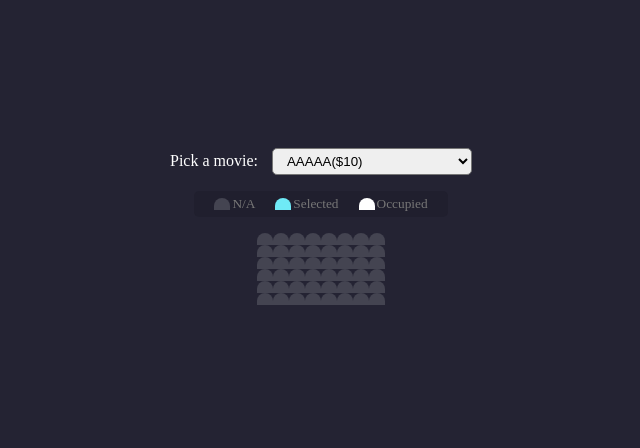
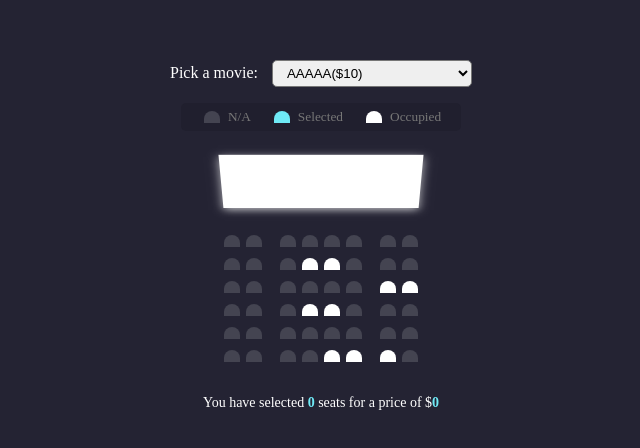
Before and after one commit to huangjia2107/Learning, a plain HTML site: page TypeScript/demos/Movie_Seat_Booking/index.html in a window 1280 px wide. Shown: the part 158-606 px from the top of the page, without its empty margins (319-959 px from the left). Drawn offline with Linux system fonts and the light colour scheme.

Commit message:
finish movie seat booking

```diff
--- a/TypeScript/demos/Movie_Seat_Booking/index.css
+++ b/TypeScript/demos/Movie_Seat_Booking/index.css
@@ -1,5 +1,5 @@
 :root {
-    --seat-na-color: #444451;
+    --seat-color: #444451;
     --seat-selected-color: #6feaf6;
     --seat-occupied-color: #ffffff;
 }
@@ -41,30 +41,64 @@ select {
     margin: 0 10px;
 }
 
-#mark li small {
-    margin-left: 2px;
+#mark small {
+    margin-left: 5px;
+}
+
+#main {
+    perspective: 1000px;
+}
+
+#screen {
+    background-color: white;
+    height: 70px;
+    width: 100%;
+    margin-bottom: 15px;
+    transform: rotateX(-45deg);
+    box-shadow: 0 3px 10px rgba(255, 255, 255, 0.7);
 }
 
 .seatRow {
     display: flex;
+    margin-top: 5px;
 }
 
 .seat {
     width: 16px;
     height: 12px;
+    margin: 3px;
     border-top-left-radius: 8px;
     border-top-right-radius: 8px;
-    background-color: var(--seat-na-color);
+    background-color: var(--seat-color);
+}
+
+.seat:nth-child(4n + 2) {
+    margin-right: 15px;
 }
 
 .naSeat {
-    background-color: var(--seat-na-color);
+    background-color: var(--seat-color);
 }
 
-.selectedSeat {
+.selected {
     background-color: var(--seat-selected-color);
 }
 
-.occupiedSeat {
+.occupied {
     background-color: var(--seat-occupied-color);
 }
+
+#main .seat:not(.occupied):hover {
+    transform: scale(1.2);
+    cursor: pointer;
+}
+
+#text{
+    margin-top: 30px;
+    font-size: 14px;
+}
+
+#text span{
+    color: #6feaf6;
+    font-weight: Bold;
+}
--- a/TypeScript/demos/Movie_Seat_Booking/index.html
+++ b/TypeScript/demos/Movie_Seat_Booking/index.html
@@ -7,24 +7,24 @@
     <body>
         <div id="movie">
             <label>Pick a movie:</label>
-            <select>
-                <option>AAAAA($10)</option>
-                <option>BBBBB($20)</option>
-                <option>CCCCC($30)</option>
+            <select id="moveSelect">
+                <option value="10">AAAAA($10)</option>
+                <option value="20">BBBBB($20)</option>
+                <option value="30">CCCCC($30)</option>
             </select>
         </div>
 
         <ul id="mark">
             <li>
-                <div class="seat naSeat"></div>
+                <div class="seat"></div>
                 <small>N/A</small>
             </li>
             <li>
-                <div class="seat selectedSeat"></div>
+                <div class="seat selected"></div>
                 <small>Selected</small>
             </li>
             <li>
-                <div class="seat occupiedSeat"></div>
+                <div class="seat occupied"></div>
                 <small>Occupied</small>
             </li>
         </ul>
@@ -47,8 +47,28 @@
                 <div class="seat"></div>
                 <div class="seat"></div>
                 <div class="seat"></div>
+                <div class="seat occupied"></div>
+                <div class="seat occupied"></div>
                 <div class="seat"></div>
                 <div class="seat"></div>
+                <div class="seat"></div>
+            </div>
+            <div class="seatRow">
+                <div class="seat"></div>
+                <div class="seat"></div>
+                <div class="seat"></div>
+                <div class="seat"></div>
+                <div class="seat"></div>
+                <div class="seat"></div>
+                <div class="seat occupied"></div>
+                <div class="seat occupied"></div>
+            </div>
+            <div class="seatRow">
+                <div class="seat"></div>
+                <div class="seat"></div>
+                <div class="seat"></div>
+                <div class="seat occupied"></div>
+                <div class="seat occupied"></div>
                 <div class="seat"></div>
                 <div class="seat"></div>
                 <div class="seat"></div>
@@ -68,34 +88,17 @@
                 <div class="seat"></div>
                 <div class="seat"></div>
                 <div class="seat"></div>
-                <div class="seat"></div>
-                <div class="seat"></div>
-                <div class="seat"></div>
-                <div class="seat"></div>
-            </div>
-            <div class="seatRow">
-                <div class="seat"></div>
-                <div class="seat"></div>
-                <div class="seat"></div>
-                <div class="seat"></div>
-                <div class="seat"></div>
-                <div class="seat"></div>
-                <div class="seat"></div>
-                <div class="seat"></div>
-            </div>
-            <div class="seatRow">
-                <div class="seat"></div>
-                <div class="seat"></div>
-                <div class="seat"></div>
-                <div class="seat"></div>
-                <div class="seat"></div>
-                <div class="seat"></div>
-                <div class="seat"></div>
+                <div class="seat occupied"></div>
+                <div class="seat occupied"></div>
+                <div class="seat occupied"></div>
                 <div class="seat"></div>
             </div>
         </div>
 
-        <p id="text"></p>
+        <p id="text">
+            You have selected <span id="count">0</span> seats for a price of
+            $<span id="price">0</span>
+        </p>
 
         <!--script-->
         <script src="index.js"></script>
--- a/TypeScript/demos/Movie_Seat_Booking/index.js
+++ b/TypeScript/demos/Movie_Seat_Booking/index.js
@@ -0,0 +1,29 @@
+const main = document.getElementById("main");
+const movieSelect = document.getElementById("moveSelect");
+const seatCount = document.getElementById("count");
+const seatPrice = document.getElementById("price");
+
+let moviePrice = movieSelect.value;
+updateSelectedCount();
+
+function updateSelectedCount() {
+    const selectedSeats = document.querySelectorAll(".seatRow .seat.selected");
+    var selectedCount = selectedSeats.length;
+
+    seatCount.innerText = selectedCount;
+    seatPrice.innerText = selectedCount * moviePrice;
+}
+
+movieSelect.addEventListener("change", e => {
+    moviePrice = e.target.value;
+    updateSelectedCount();
+});
+
+main.addEventListener("click", e => {
+    if (e.target.classList.contains("seat")
+        && !e.target.classList.contains("occupied")) {
+
+        e.target.classList.toggle("selected");
+        updateSelectedCount();
+    }
+});
```
